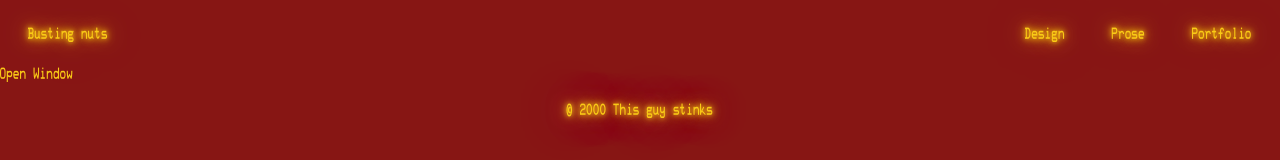
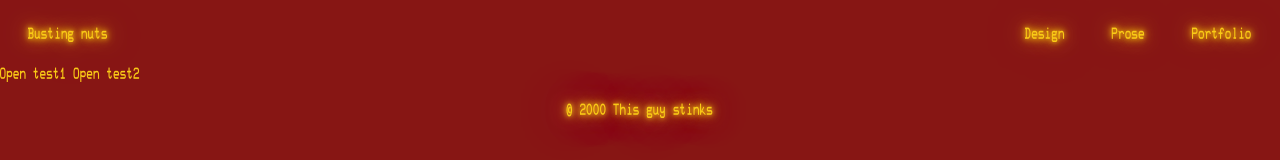
Before and after one commit to LongTTruong/LeBlogJames, a SvelteKit app in the folder app/: page /design in a window 1280 px wide. Shown: the top 160 px of the page. Built offline with nearby package versions, Linux system fonts and the light colour scheme.

Commit message:
works with several page templates now. need to actually make it so the windows close

```diff
--- /dev/null
+++ b/app/src/lib/components/windows/test2.svelte
@@ -0,0 +1,36 @@
+<script>
+    // Props passed from the parent window manager
+    export let title = "Default Title";
+    export let content = "Default content for this window.";
+</script>
+
+<div class="type-a-window">
+    <header>
+        <h2>{title}</h2>
+    </header>
+    <main>
+        <p>{content}</p>
+    </main>
+</div>
+
+<style>
+    .type-a-window {
+        border: 2px solid #3498db;
+        border-radius: 8px;
+        background-color: #f0f8ff;
+        padding: 1rem;
+        box-shadow: 0 4px 8px rgba(0, 0, 0, 0.2);
+    }
+    .type-a-window header {
+        background-color: #3498db;
+        color: white;
+        padding: 0.5rem;
+        border-radius: 6px 6px 0 0;
+        font-size: 1.2rem;
+    }
+    .type-a-window main {
+        padding: 0.5rem;
+        font-size: 1rem;
+        color: #333;
+    }
+</style>
--- a/app/src/routes/design/+page.svelte
+++ b/app/src/routes/design/+page.svelte
@@ -2,13 +2,13 @@
 	import WindowManager from "$lib/components/WindowManager.svelte";
     import { addWindow } from '$lib/stores/windowStore.js';
 
-    function openWindow() {
+    function openWindow(type) {
         addWindow({
-            id: 'unique-id',
-            type: 'test',
+            id: 'unique-id-' + type,
+            type: type,
             top: '100px',
             left: '100px',
-            props: { content: 'Hello World!' },
+            props: { content: `This is a ${type} window!` },
         });
     }
 
@@ -16,5 +16,6 @@
 
 <main>
     <WindowManager/>
-    <button on:click={openWindow}>Open Window</button>
+    <button on:click={() => openWindow('test1')}>Open test1</button>
+    <button on:click={() => openWindow('test2')}>Open test2</button>
 </main>
```
Also changed, not shown: app/src/lib/components/windows/test1.svelte (renamed from app/src/lib/components/windows/test.svelte).
